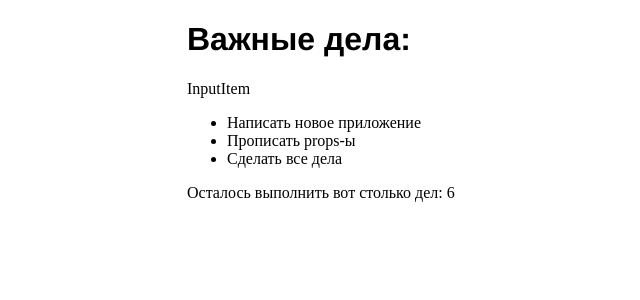
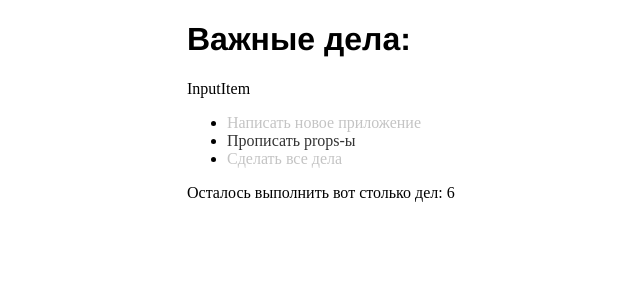
Before and after one commit to WebHeroSchool/JSX.1, a React (Create React App) app: page / in a window 1280 px wide. Shown: the top 300 px of the page, without its empty margins (303-943 px from the left). Built offline with nearby package versions, Linux system fonts and the light colour scheme.

Commit message:
classnames

```diff
--- a/package.json
+++ b/package.json
@@ -34,5 +34,8 @@
       "last 1 firefox version",
       "last 1 safari version"
     ]
+  },
+  "devDependencies": {
+    "classnames": "^2.3.1"
   }
 }
--- a/src/components/App/App.js
+++ b/src/components/App/App.js
@@ -10,13 +10,16 @@ import styles from './App.module.css';
 
   	const items = [
        {
-       value:'Написать новое приложение'
+       value:'Написать новое приложение',
+       isDone: true
        },
        {
-       	value:'Прописать props-ы'
+       	value:'Прописать props-ы',
+       	isDone: false
        },
        {
-       	value:'Сделать все дела'
+       	value:'Сделать все дела',
+       	isDone: true
        }
   	];
 return(
--- a/src/components/Item/Item.js
+++ b/src/components/Item/Item.js
@@ -1,5 +1,14 @@
 import React from 'react';
+import classnames from 'classnames';
+import styles from './Item.module.css';
 
-const Item = ({value}) => (<span>{value}</span>);
+const Item = ({ value, isDone }) => (<span className={
+	classnames({
+		[styles.item]: true,
+		[styles.done]: isDone
+	})
+}>
+	{value}
+	</span>);
 
 export default Item;
--- /dev/null
+++ b/src/components/Item/Item.module.css
@@ -0,0 +1,7 @@
+.item{
+	color: #333;
+}
+
+.done{
+	color: #c4c4c4;
+}
--- a/src/components/ItemList/ItemList.js
+++ b/src/components/ItemList/ItemList.js
@@ -5,7 +5,7 @@ import Item from '../Item/Item'
 
 const ItemList = ({items}) => (<ul>
   {items.map(item => <li key={item.value}>
-  	<Item value={item.value} />
+  	<Item value={item.value} isDone={item.isDone} />
   	</li>
   	)}
 </ul>);
```
Also changed, not shown: 1 other file (tests, documents, lock files or other folders).
